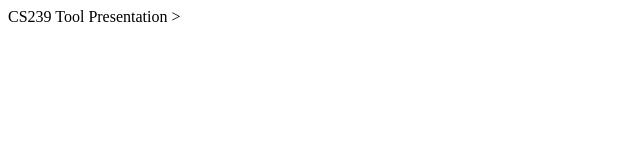
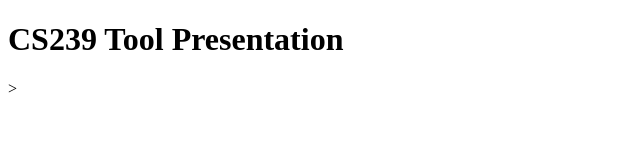
Before and after one commit to lyuanqi/lyuanqi.github.io, a plain HTML site: page index.html in a window 1280 px wide. Shown: the whole page, without its empty margins (0-640 px from the left). Drawn offline with Linux system fonts and the light colour scheme.

Commit message:
fix typo

```diff
--- a/index.html
+++ b/index.html
@@ -1,9 +1,9 @@
 <!DOCTYPE html>
 <html>
 <head>
-	<title>CS239 Presentation</title>
+	<title>CS239 Tool Presentation</title>
 </head>
 <body>
-<h>CS239 Tool Presentation</h>
+<h1>CS239 Tool Presentation</h1>
 </body>
 </html>>
```
